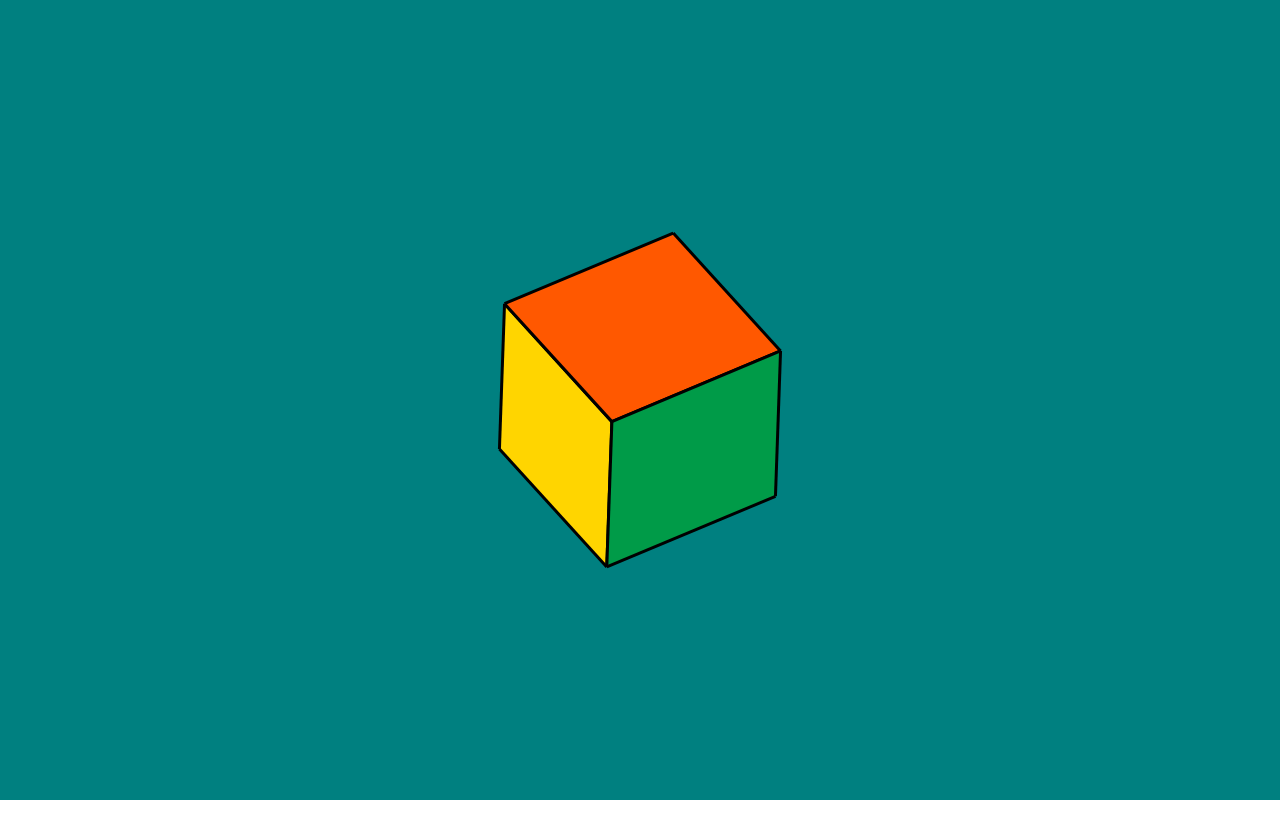
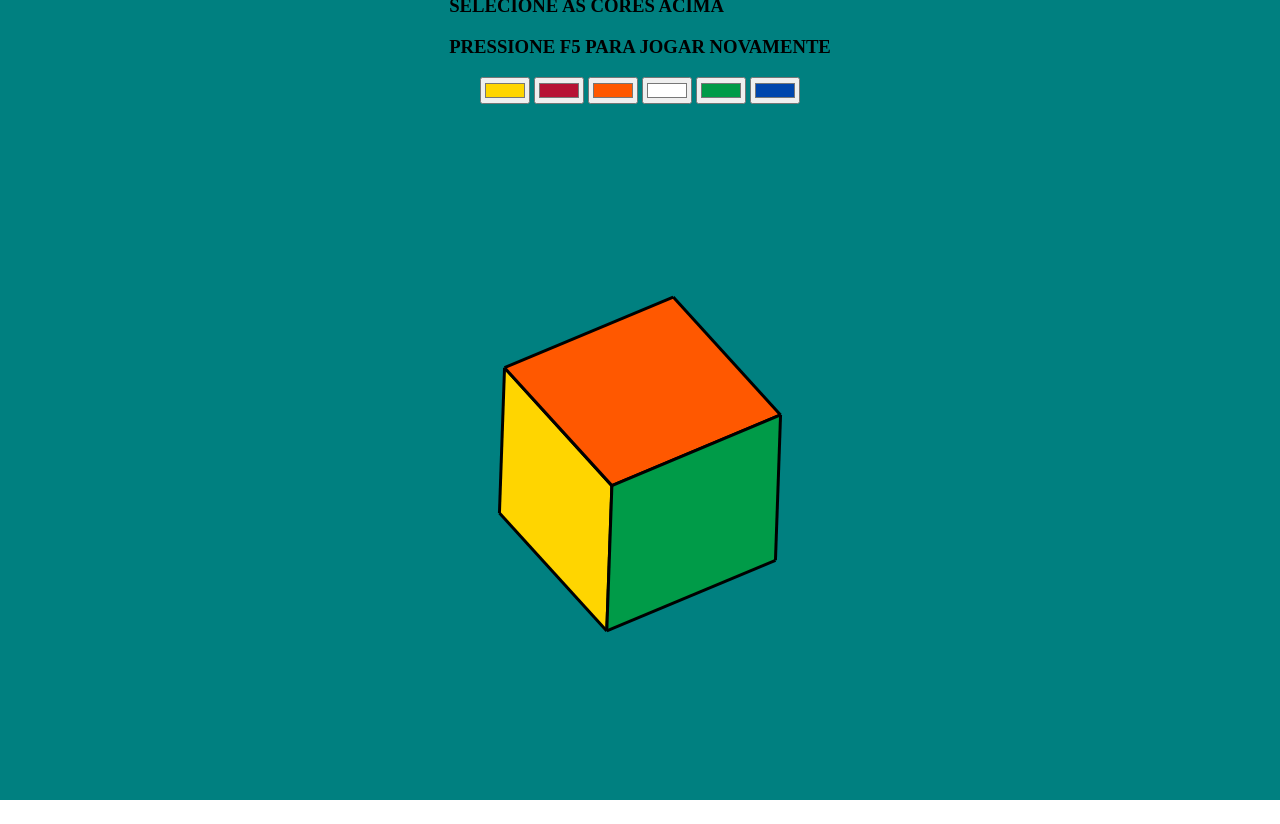
Before and after one commit to projeto-de-algoritmos/DC_3D-Color-Dice-Roller, a plain HTML site: page index.html in a window 1280 px wide. Before the commit the page ends 800 px from the top, so only its background shows below. Drawn offline with Linux system fonts and the light colour scheme.

Commit message:
add seleção de cores

```diff
--- a/index.html
+++ b/index.html
@@ -11,6 +11,18 @@
     </head>
     <body>
         <div id="container">
+            <div id="desc">
+                <H3>SELECIONE AS CORES ACIMA</H3>
+                <H3>PRESSIONE F5 PARA JOGAR NOVAMENTE</H3>
+            </div>
+            <div id="colors">
+                <input id="color1" type="color"/>
+                <input id="color2" type="color"/>
+                <input id="color3" type="color"/>
+                <input id="color4" type="color"/>
+                <input id="color5" type="color"/>
+                <input id="color6" type="color"/>
+            </div>
             <canvas id="canvas"></canvas>
         </div>
     </body>
--- a/script.js
+++ b/script.js
@@ -6,7 +6,8 @@ let iteration = 207*2;
 const tickRate = 4;
 
 let diceVertices;
-let colorI;
+let diceColorI;
+let inputColors = [];
 
 window.onload = () => {
     window.addEventListener("contextmenu", e => e.preventDefault());
@@ -19,7 +20,8 @@ window.onload = () => {
 }
 
 function setup() {
-    colorI = Math.trunc(Math.random()*6);
+    diceColorI = Math.trunc(Math.random()*6);
+    inputColors = loadColors();
     diceVertices = Dice.vertices();
 }
 
@@ -32,12 +34,12 @@ function loop() {
 
     Dice.edges.map((edge) => {
 
-        colorI = (colorI+1)%6;
+        diceColorI = (diceColorI+1)%6;
 
         const [nX, nY, nZ] = Util.normalOf3Points(diceVertices[edge[0]], diceVertices[edge[1]], diceVertices[edge[2]]);
         if(nZ > 0) return;
 
-        Canvas.drawPolygon4(diceVertices[edge[0]], diceVertices[edge[1]], diceVertices[edge[2]], diceVertices[edge[3]], Dice.colors[colorI]);
+        Canvas.drawPolygon4(diceVertices[edge[0]], diceVertices[edge[1]], diceVertices[edge[2]], diceVertices[edge[3]], inputColors[diceColorI]);
 
         for(let i = 0; i < 4; i++) {
             Canvas.drawConnectPoints(diceVertices[edge[i]], diceVertices[edge[(i+1)%4]]);
@@ -55,3 +57,24 @@ function multiplyDiceVertices(diceVertices, matrix) {
 
     return result11.concat(result12);
 }
+
+function loadColors() {
+    const $colors = document.getElementById('colors');
+
+    if(localStorage.getItem("colors") === null) {
+        localStorage.setItem("colors", Dice.colors.toString());
+    }
+    let colorHex = localStorage.getItem("colors").split(',');
+
+    let colorIndex = 0;
+    for (const $color of $colors.children) {
+        $color.value = colorHex[colorIndex];
+        $color.addEventListener("change", (e) => {
+            colorHex[Array.from($colors.children).indexOf($color)] = e.target.value;
+            localStorage.setItem("colors", colorHex.toString());
+        });
+        colorIndex++;
+    }
+
+    return localStorage.getItem("colors").split(',');;
+}
```
